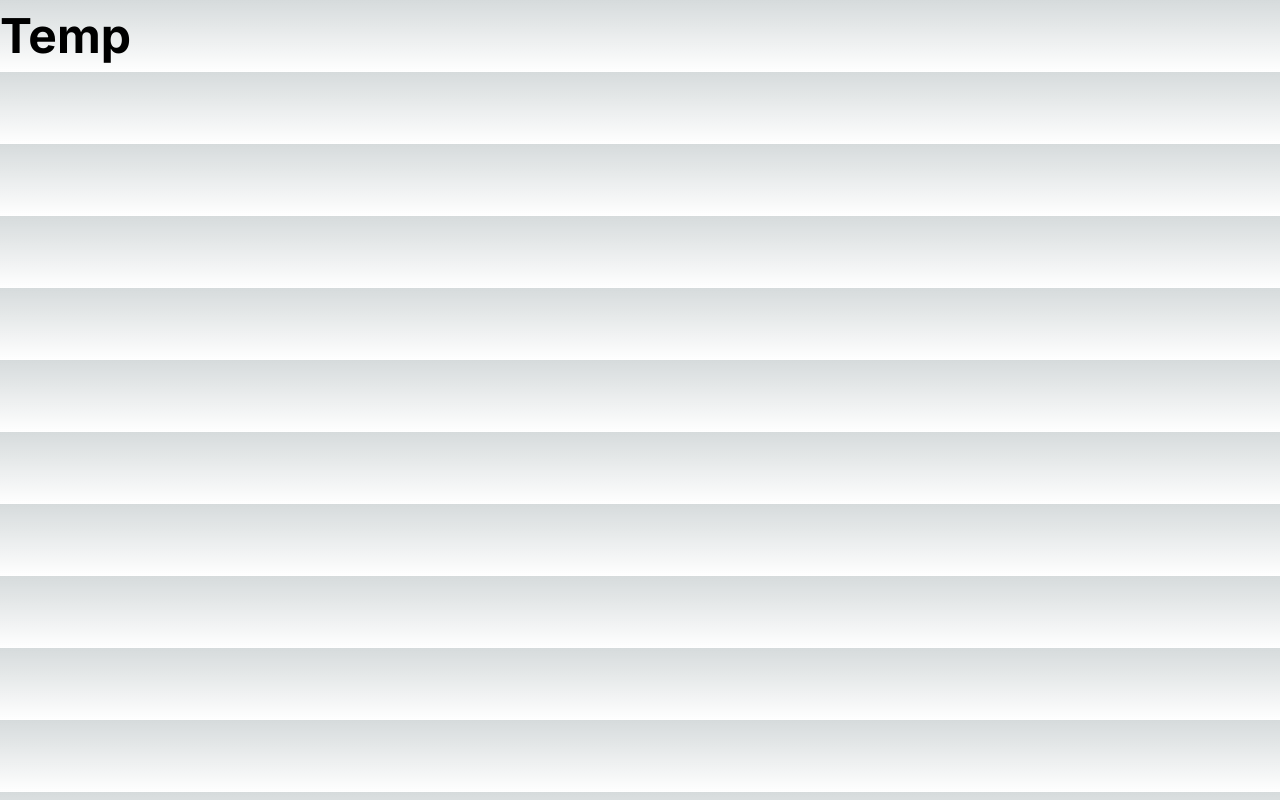
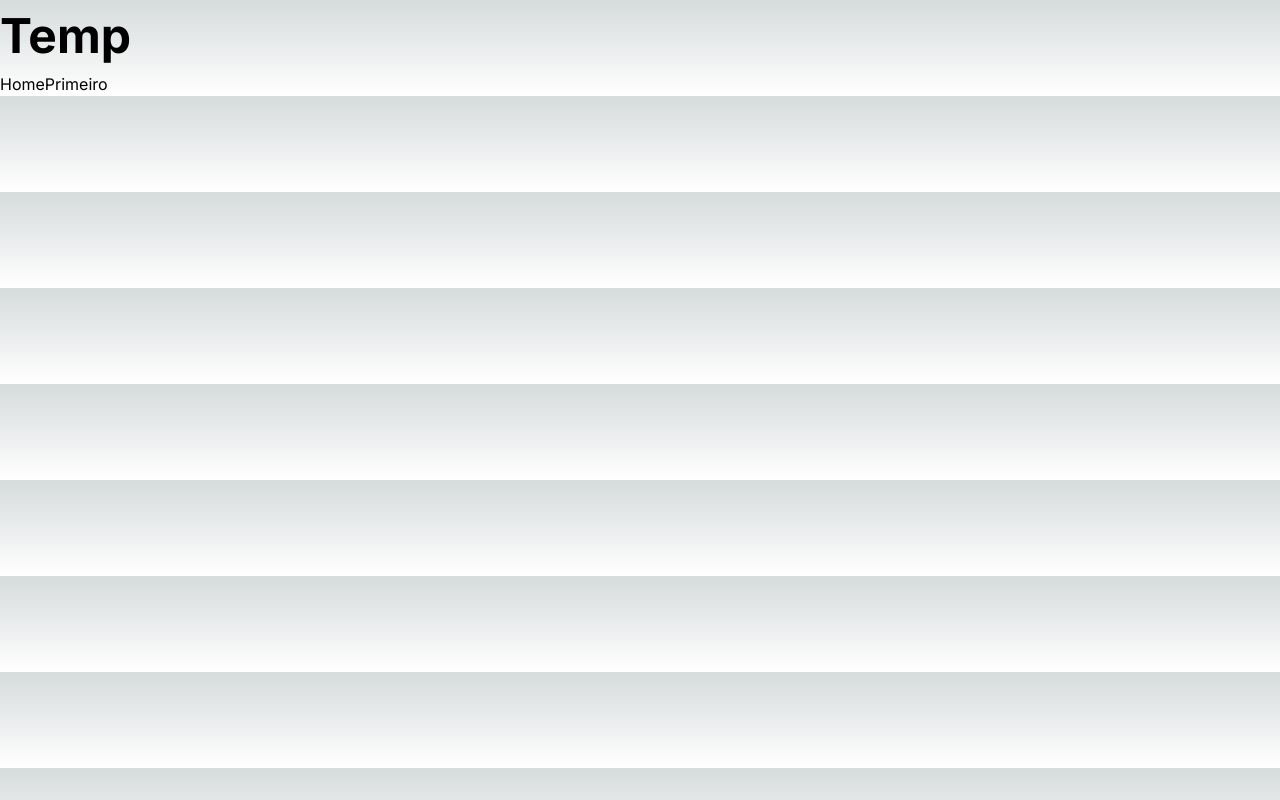
Before and after one commit to romulorosadev/2024-next-maratona-cod3r, a Next.js app: page /temp in a window 1280 px wide. Built offline with nearby package versions, Linux system fonts and the light colour scheme.

Commit message:
page temp

```diff
--- a/src/app/temp/page.tsx
+++ b/src/app/temp/page.tsx
@@ -1,8 +1,12 @@
+import Link from 'next/link';
 
 export default function Page() {
   return (
       <div>
         <h1>Temp</h1>
+        <Link href="/">Home</Link>
+        <Link href="/primeiro">Primeiro</Link>
+
       </div>
   );
 }
```
